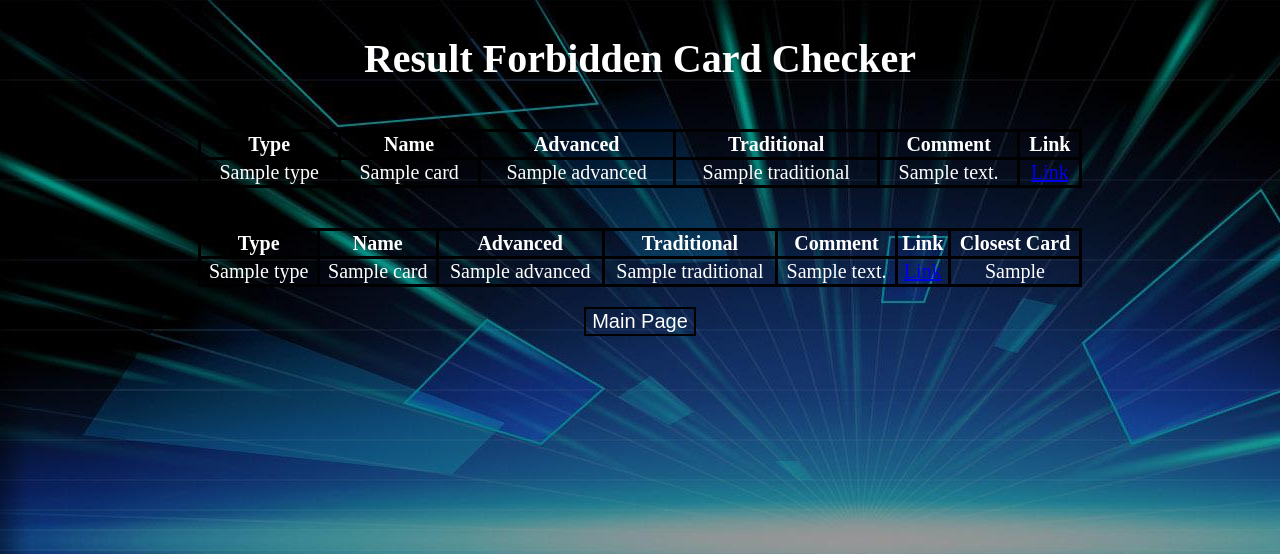
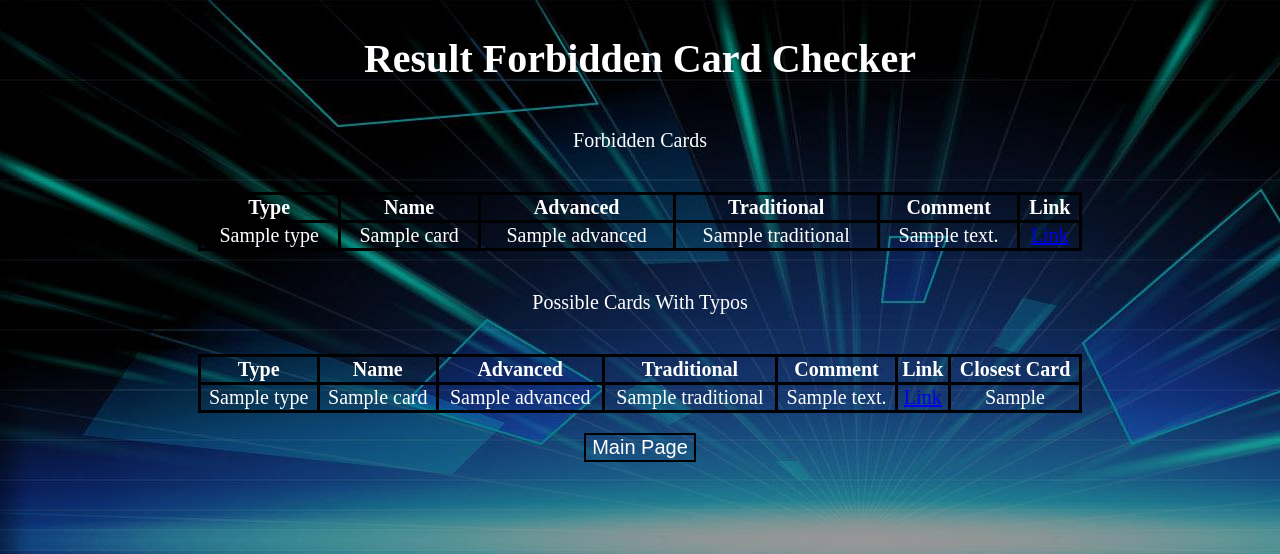
Before and after one commit to tstelzle/ForbiddenCardChecker, a Flask app: template templates/result.html in a window 1280 px wide. Shown: the top 554 px of the page. Run offline with Flask 2, Linux system fonts and the light colour scheme; the template is opened without the code that fills it: most values are stand-ins (such as "Sample title", 1, 10 or a date in 2020).

Commit message:
fixup! Implemented Website

```diff
--- a/templates/result.html
+++ b/templates/result.html
@@ -8,6 +8,7 @@
 <body>
 <div class="site">
     <h1>Result Forbidden Card Checker</h1>
+    <p>Forbidden Cards</p>
     <table>
         <tr>
             <th>Type</th>
@@ -28,7 +29,7 @@
         </tr>
     {% endfor %}
     </table>
-
+    <p>Possible Cards With Typos</p>
     <table>
         <tr>
             <th>Type</th>
```
